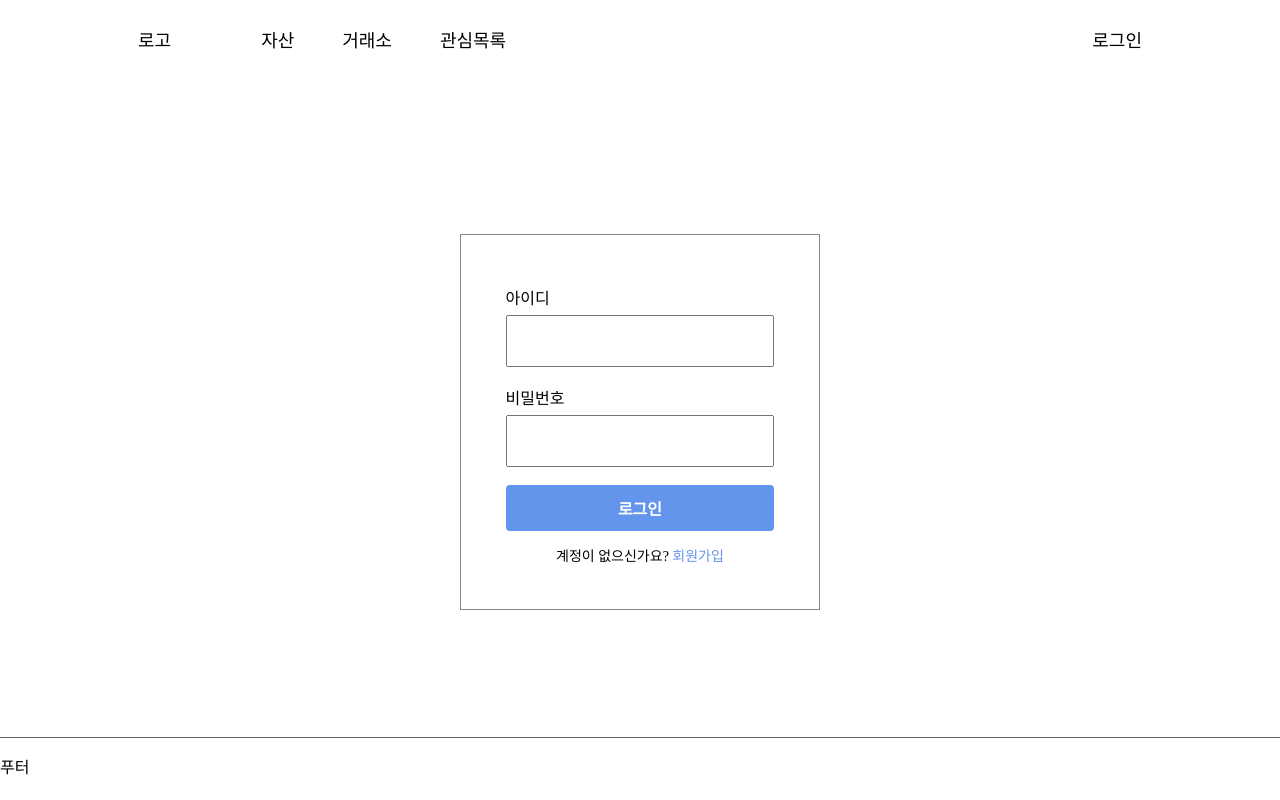
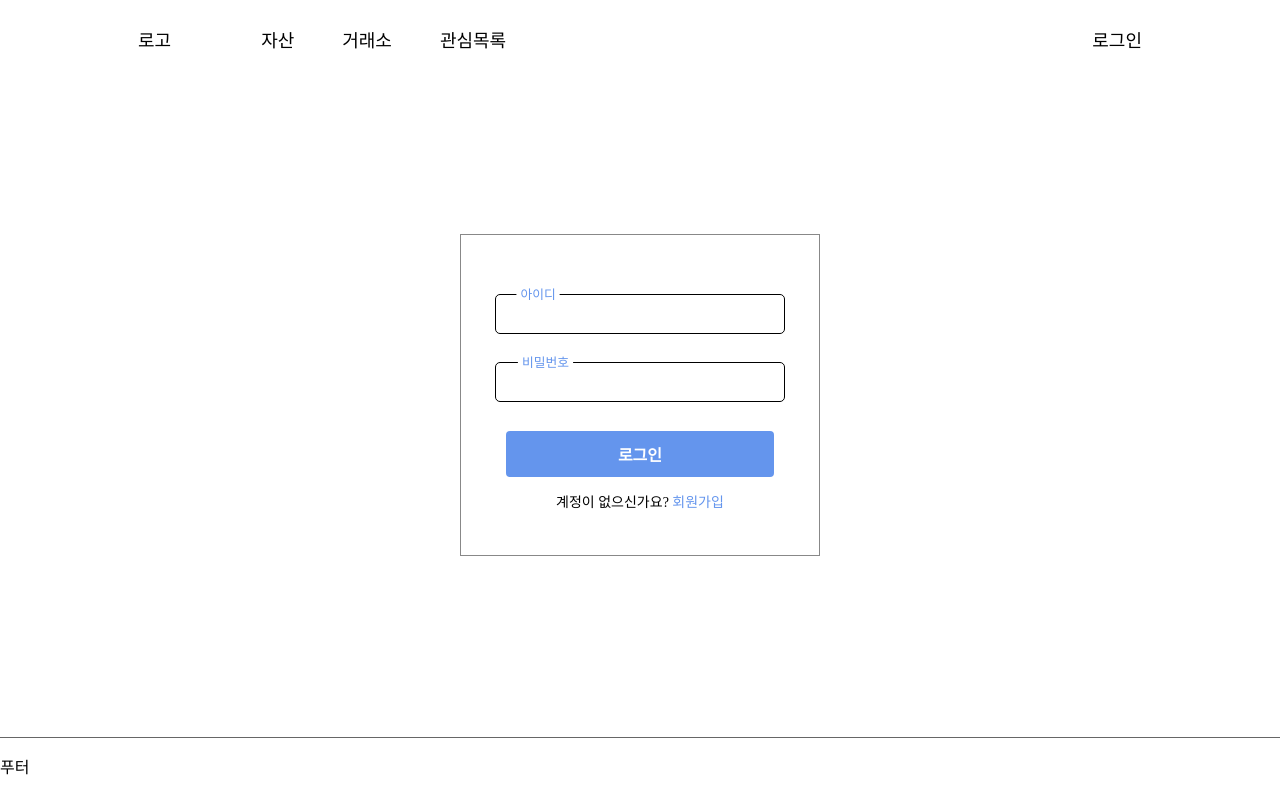
Before and after one commit to hwnim5324/BeRich, a React (Create React App) app: page /login in a window 1280 px wide. Built offline with nearby package versions, Linux system fonts and the light colour scheme; a web font is replaced by a local one.

Commit message:
login page in progress.

```diff
--- /dev/null
+++ b/src/components/blocks/Input.tsx
@@ -0,0 +1,23 @@
+import React from 'react';
+
+import '../../styles/blocks/Input.scss';
+
+
+interface props {
+    label : string,
+    id : string,
+    type : string
+}
+
+const Input = ( props : props ) : JSX.Element => {
+    return(
+        <div id='login-input'>
+            <input id={props.id} type={props.type}/>
+            <label>{props.label}</label>
+        </div>
+    );
+}
+
+//id 버리고 input에 대해서 상태관리 mobx통해서 위로 옮겨주기
+
+export default Input;
--- a/src/components/pages/LogIn.tsx
+++ b/src/components/pages/LogIn.tsx
@@ -1,6 +1,9 @@
 import React from 'react';
 
+import Input from '../blocks/Input';
+
 import '../../styles/pages/LogIn.scss';
+
 
 
 
@@ -8,15 +11,8 @@ const LogIn = ( ) : JSX.Element => {
     return(
         <section id='login'>
             <div id='login-border'>
-                <div id='login-input'>
-                    <label>아이디</label>
-                    <input type='text' />
-                </div>
-                <div id='login-input'>
-                    <label>비밀번호</label>
-                    <input type='password' />
-
-                </div>
+                <Input label='아이디' id='id' type='text' />
+                <Input label='비밀번호' id='pw' type='password'/>
                 <button id='login-submit'>로그인</button>
                 <p>계정이 없으신가요? <span>회원가입</span></p>
             </div>
--- /dev/null
+++ b/src/styles/blocks/Input.scss
@@ -0,0 +1,43 @@
+#login{
+
+    &-input{
+        position: relative;
+        display: flex;
+        justify-content: center;
+
+        margin: 30px 0 30px 0;
+
+        input{
+            width: 75%;
+            padding: 10px;
+            border: none;
+            border-radius: 4px;
+            font: inherit;
+            color: #000;
+            background-color: transparent;
+            outline: 1px solid #000;
+
+            &:focus{
+                outline: 1px solid cornflowerblue;
+            }
+
+            &:focus+label, &:valid+label{
+                transform: translate(10px, -14px) scale(.8);
+                color: cornflowerblue;
+                padding-inline: 5px;
+                background-color: #fff;
+            }
+        }
+
+        label{
+            position: absolute;
+            top: 0;
+            left: 40px;
+            transform: translate(10px,10px);
+            transition: transform .25s;
+            color: gray;
+        }
+
+
+    }
+}
--- a/src/styles/pages/LogIn.scss
+++ b/src/styles/pages/LogIn.scss
@@ -8,33 +8,33 @@
         margin: auto;
         margin-top: 12%;
 
-        padding: 50px 0 30px 0;
+        padding: 30px 0 30px 0;
 
     }
 
-    &-input{
-        width: 75%;
+    // &-input{
+    //     width: 75%;
 
-        display: flex;
-        flex-wrap: wrap;
-        margin: auto;
+    //     display: flex;
+    //     flex-wrap: wrap;
+    //     margin: auto;
 
-        label{
-            display: block;
-            width: 60px;
-        }
+    //     label{
+    //         display: block;
+    //         width: 60px;
+    //     }
 
-        input{
-            font-size: 18px;
+    //     input{
+    //         font-size: 18px;
 
-            margin-top: 6px;
-            margin-bottom: 18px;
-            padding-left: 10px;
+    //         margin-top: 6px;
+    //         margin-bottom: 18px;
+    //         padding-left: 10px;
 
-            width: 100%;
-            height: 46px;
-        }
-    }
+    //         width: 100%;
+    //         height: 46px;
+    //     }
+    // }
 
     &-submit{
         width: 75%;
```
